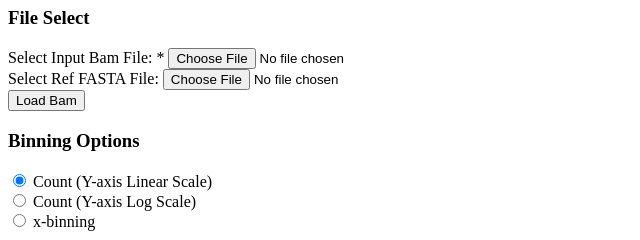
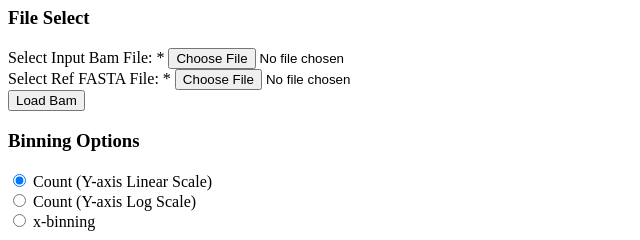
Before and after one commit to bowanglevenslab/bowanglevenslab.github.io, a plain HTML site: page index.html in a window 1280 px wide. Shown: the part 900-1140 px from the top of the page, 0-640 px from the left. Drawn offline with Linux system fonts and the light colour scheme.

Commit message:
Update index.html

```diff
--- a/index.html
+++ b/index.html
@@ -53,7 +53,7 @@
             <label>Select Input Bam File: <span class="important">*</span></label>
             <input type="file" id="Bam-load" />
             <br />
-            <label>Select Ref FASTA File:</label>
+            <label>Select Ref FASTA File: <span class="important">*</span></label>
             <input type="file" id="fasta-load" />
             <br />
             <button id="load-files">Load Bam</button>
```
